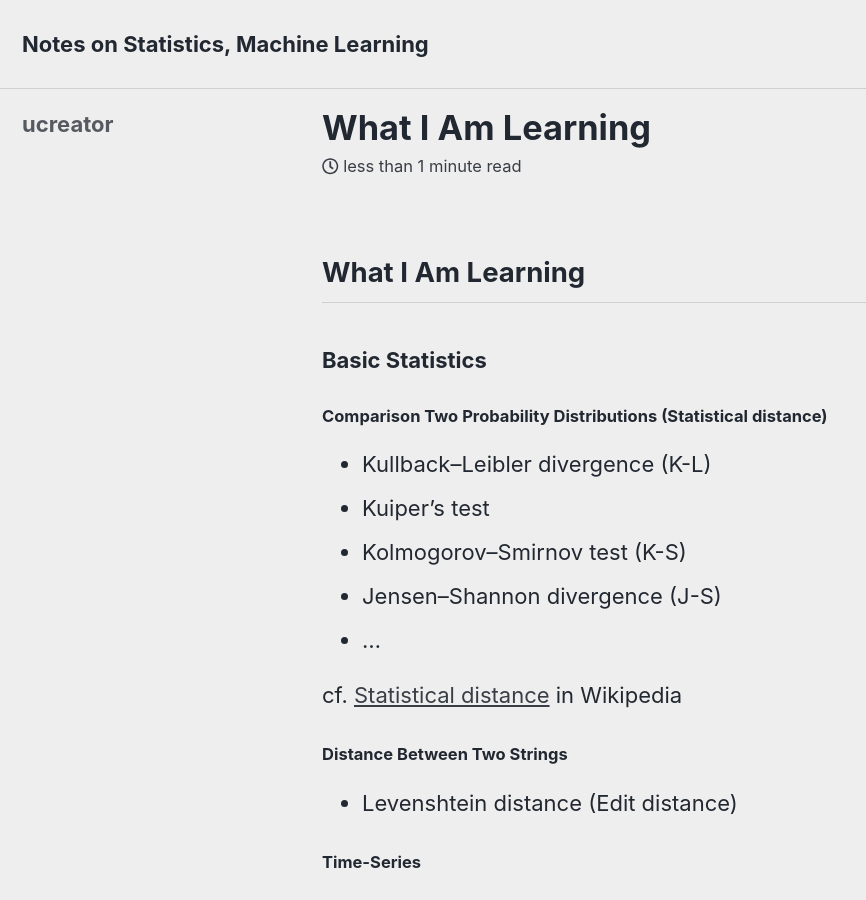
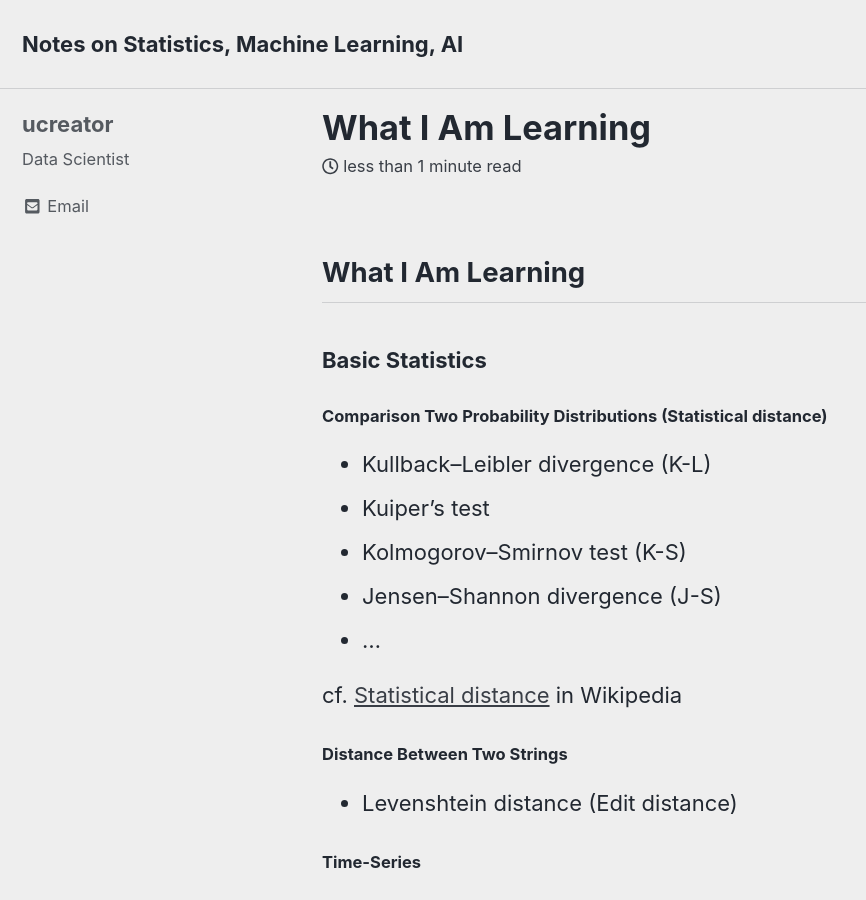
Before and after one commit to ucreator/ucreator.github.io, a Jekyll site: the page built from _posts/2019-01-30-what-i-am-learning.md, in a window 1280 px wide and 900 px high. Shown: the whole window, without its empty margins (0-866 px from the left). Built offline with Jekyll 4.4.1, drawn with Linux system fonts in a browser that asks for light colours; cached includes are drawn as plain includes; nearby versions of some CDN libraries; some of the changed text lies outside the part shown.

```diff
--- a/_config.yml
+++ b/_config.yml
@@ -16,7 +16,7 @@ minimal_mistakes_skin    : "air" # "default", "air", "aqua", "contrast", "dark",
 
 # Site Settings
 locale                   : "en-US"
-title                    : "Notes on Statistics, Machine Learning"
+title                    : "Notes on Statistics, Machine Learning, AI"
 title_separator          : "-"
 name                     : "ucreator"
 description              : "ucreator's machine learning blog"
@@ -108,9 +108,9 @@ analytics:
 author:
   name             : "ucreator"
   avatar           : # path of avatar image, e.g. "/assets/images/bio-photo.jpg"
-  bio              : # ""
+  bio              : "Data Scientist"
   location         : # ""
-  email            : # ""
+  email            : "ucreator@gmail.com"
   links:
     - label: "Email"
       icon: "fas fa-fw fa-envelope-square"
--- a/_posts/2019-01-30-what-i-am-learning.md
+++ b/_posts/2019-01-30-what-i-am-learning.md
@@ -3,6 +3,7 @@ title: "What I Am Learning"
 date: 2019-01-30 13:42:00 +0900
 categories: machine-learning
 use_math: true
+tags: [statistics, machine learning, ai, forecasting, modeling, time-series]
 ---
 
 ## What I Am Learning
```
Also changed, not shown: tags/index.md (+1 -1 lines).
